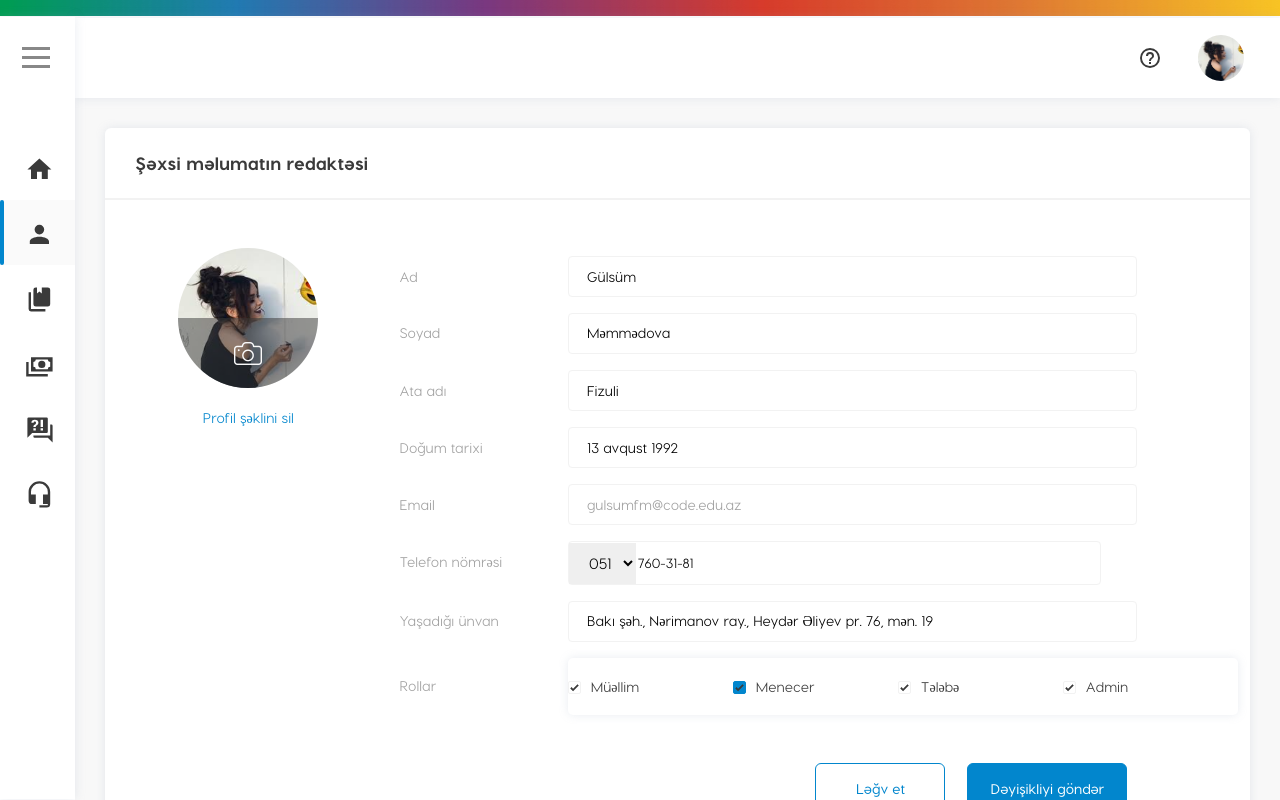
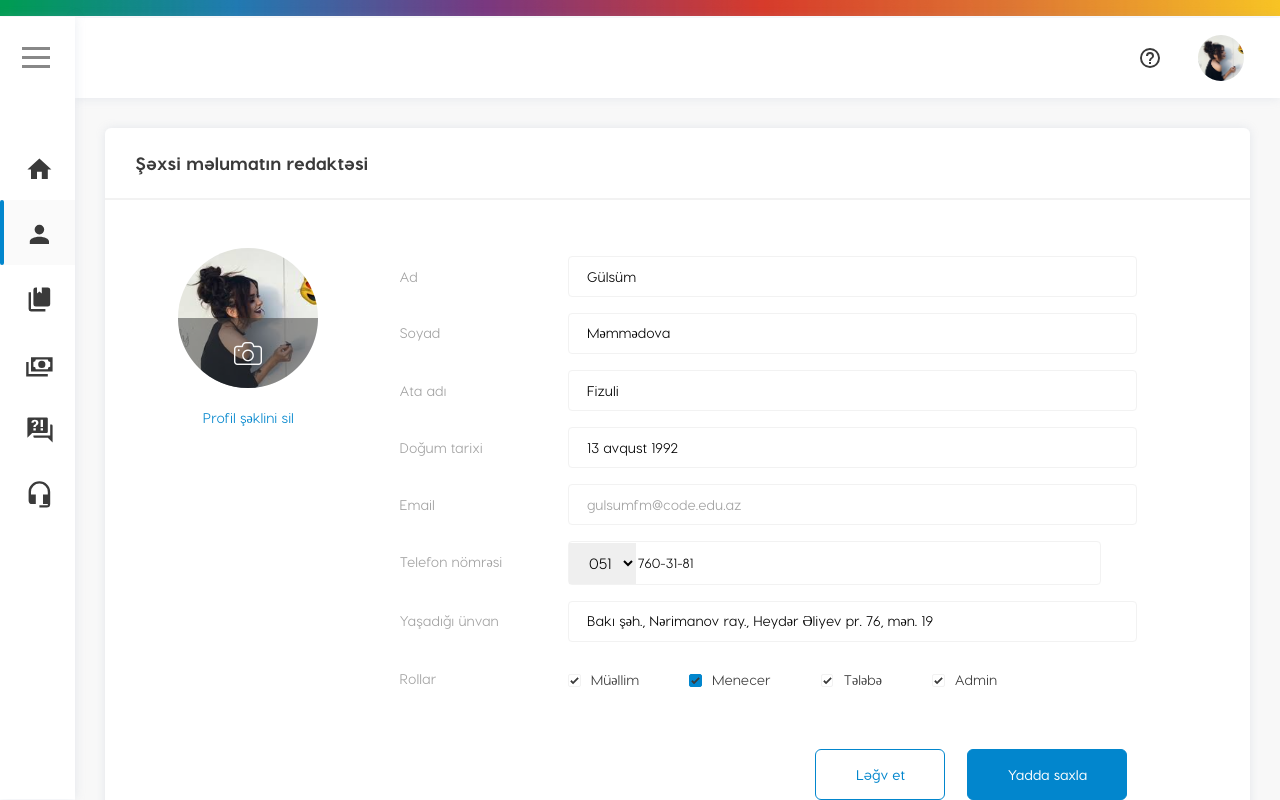
Before and after one commit to nuranaar/LMS-reactjs, a React (Create React App) app: page /profile/edit in a window 1280 px wide. Built offline with nearby package versions, Linux system fonts and the light colour scheme.

Commit message:
checkbox in edit prolife

```diff
--- a/src/component/ProfilePage/RolCheckboxes/RolCheckbox.scss
+++ b/src/component/ProfilePage/RolCheckboxes/RolCheckbox.scss
@@ -12,7 +12,6 @@
 
     .roles {
         background-color: #fff;
-        box-shadow: $shadow;
         padding: 7px 10px;
         border-radius: 5px;
         padding-left: 0;
@@ -21,10 +20,9 @@
             display: flex;
 
             .role {
-                padding: 7px 15px;
-                padding-left: 0;
+                padding-right: 50px;
                 background-color: #fff;
-                width: 150px;
+                width: max-content;
                 margin: 7px 0;
                 font-size: 14px;
                 font-weight: 500;
--- a/src/container/ProfileDataEdit/DataEdit/DataEdit.js
+++ b/src/container/ProfileDataEdit/DataEdit/DataEdit.js
@@ -24,7 +24,7 @@ export default class DataEdit extends React.Component {
                 </div>
             </div>;
         } else {
-            let disabled = this.props.data.type === 'email' ? true : false;
+            let disabled = this.props.data.type === 'email' ||this.props.data.type === 'programm' ? true : false;
             faild = <div className="form-group">
                 <label htmlFor={this.props.data.type} className="label">{this.props.data.label}</label>
                 <input id={this.props.data.type} disabled={disabled} className="input " defaultValue={this.props.data.data} name={this.props.data.type} />
--- a/src/container/ProfileDataEdit/ProfileDataEdit.js
+++ b/src/container/ProfileDataEdit/ProfileDataEdit.js
@@ -10,7 +10,7 @@ import RolCheckboxes from '../../component/ProfilePage/RolCheckboxes/RolCheckbox
 export default class ProfileDataEdit extends React.Component {
     state = {
         rols: [{
-            name: 'student',
+            name: 'admin',
             datas: [
                 {
                     id: 1,
@@ -57,7 +57,7 @@ export default class ProfileDataEdit extends React.Component {
 
             ]
         }],
-        currentRol: 'student',
+        currentRol: 'admin',
         showModal: false,
         dataTarget: null,
         roleSegments: [
@@ -115,7 +115,8 @@ export default class ProfileDataEdit extends React.Component {
 
         if (this.state.currentRol === 'admin' || this.state.currentRol === 'manager') {
             save_btn = <Button class="btn btn-send" >Yadda saxla</Button>;
-            data_target = "thanks-popup";
+            //success toastr
+
         } else {
             save_btn = <Button class="btn btn-send" >Dəyişikliyi göndər</Button>;
             data_target = "send-note-change";
@@ -146,6 +147,7 @@ export default class ProfileDataEdit extends React.Component {
                                             return <DataEdit data={data} key={data.id} />
                                         })
                                     })}
+                                    {this.state.currentRol === 'admin' ?
                                         <div className="form-group">
                                             <div className="label">Rollar</div>
                                             <div className='roles'>
@@ -156,7 +158,7 @@ export default class ProfileDataEdit extends React.Component {
                                                 </ul>
                                             </div>
                                         </div>
-
+                                        : ''}
                                     <div className="form-btn">
                                         <Link to='/profile'>  <Button class="btn btn-cancel">Ləğv et</Button></Link>
                                         {save_btn}
```
Lines whose indentation alone changed are shown as unchanged.
